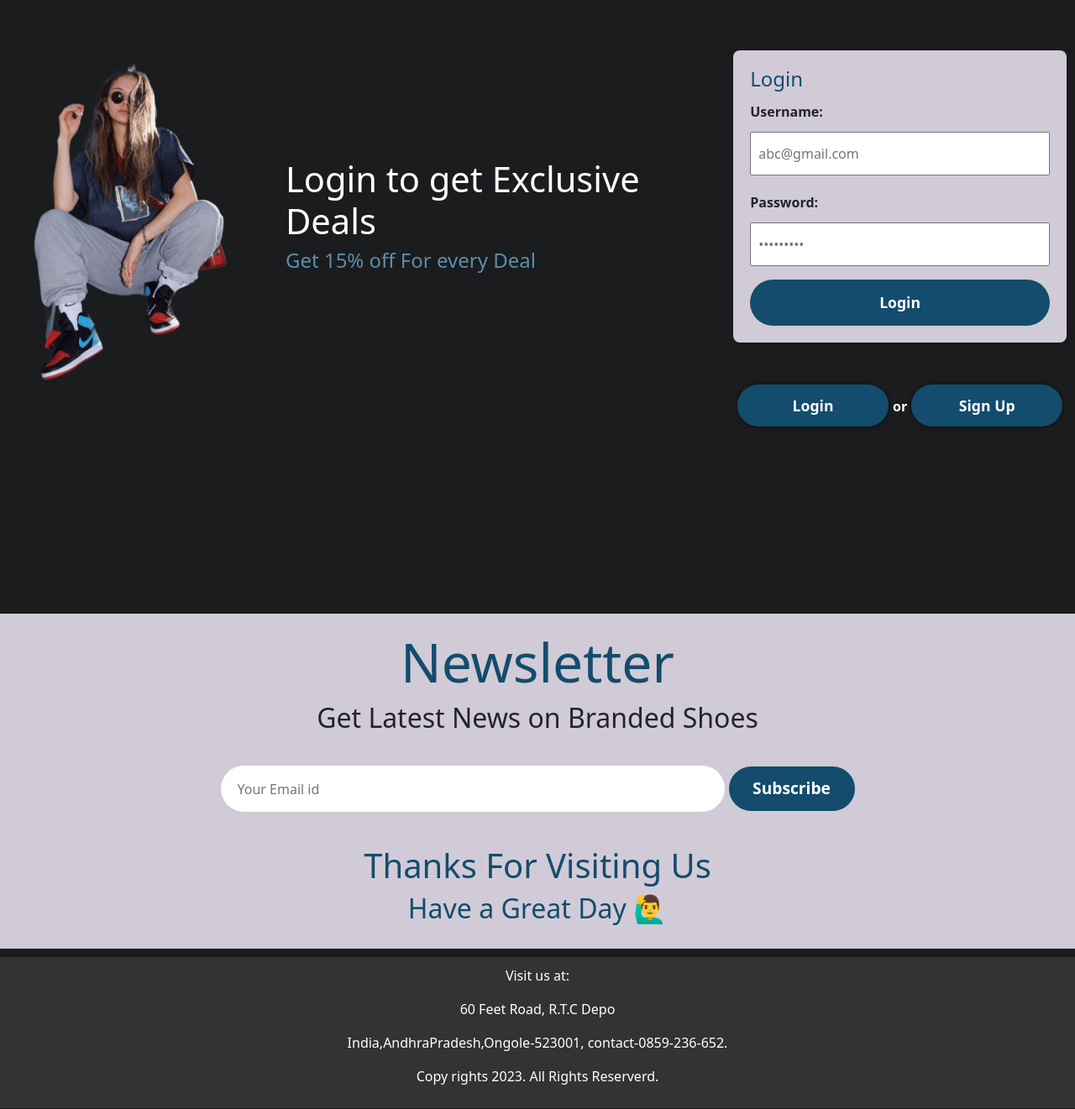
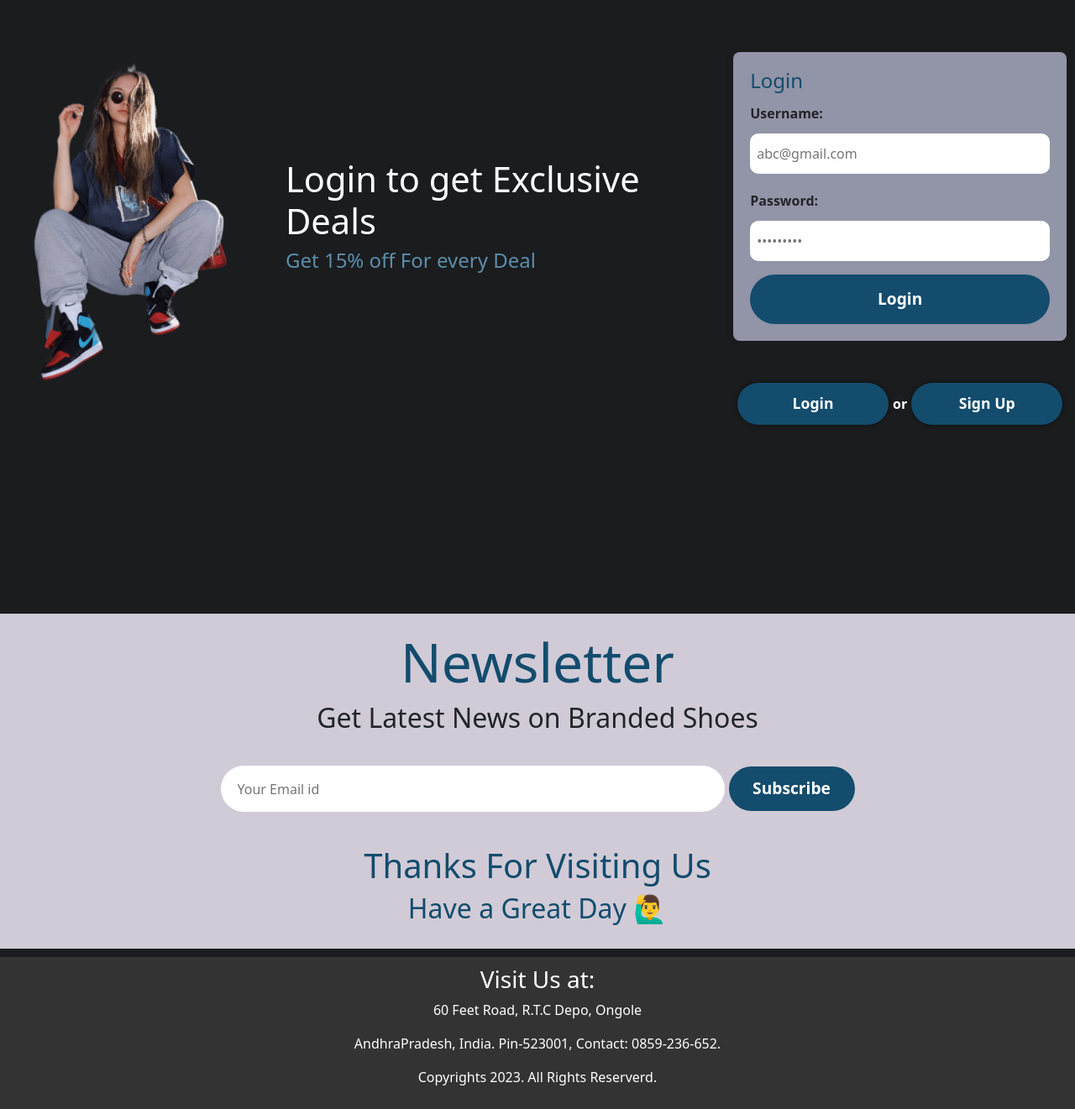
Before and after one commit to VeluruSumanvsn/ReactBatch10, a React (Create React App) app: page /Nikestore in a window 1280 px wide. Shown: the part 2591-3912 px from the top of the page at 84% size. Built offline with nearby package versions, Linux system fonts and the light colour scheme.

Commit message:
Changed Name and favicon

```diff
--- a/public/index.html
+++ b/public/index.html
@@ -2,7 +2,7 @@
 <html lang="en">
   <head>
     <meta charset="utf-8" />
-    <link rel="icon" href="%PUBLIC_URL%/favicon.ico" />
+    <link rel="icon" href="./RB10.ico" />
     <meta name="viewport" content="width=device-width, initial-scale=1" />
     <meta name="theme-color" content="#000000" />
     <link href="https://cdn.jsdelivr.net/npm/bootstrap@5.3.2/dist/css/bootstrap.min.css" rel="stylesheet" integrity="sha384-T3c6CoIi6uLrA9TneNEoa7RxnatzjcDSCmG1MXxSR1GAsXEV/Dwwykc2MPK8M2HN" crossorigin="anonymous">
@@ -27,7 +27,7 @@
       work correctly both with client-side routing and a non-root public URL.
       Learn how to configure a non-root public URL by running `npm run build`.
     -->
-    <title>React App</title>
+    <title>ReactBatch10</title>
   </head>
   <body>
     <noscript>You need to enable JavaScript to run this app.</noscript>
--- a/src/Components/Home/Home.css
+++ b/src/Components/Home/Home.css
@@ -3,23 +3,23 @@
   height: 100vh;
   place-items: center;
   position: relative;
+  padding-top: 30px;
 }
 
-
 .home-list{
+  padding: 0;
   list-style: none;
   display: flex;
   flex-direction: row;
   justify-content: space-evenly;
-  padding-top: 30px;
+}
 
-}
 .home-list li{
-  font-size: 1.9rem;
+  font-size: 1.8rem;
   background-color: transparent;
   box-shadow: 0 0 5px rgba(0,0,0,0.5);
   padding: 5px;
-  width: 140px;
+  width: 160px;
   height: 60px;
   text-align: center;
   font-weight: bold;
@@ -29,6 +29,7 @@
 .text-link {
   text-decoration: none;
   color: #37E4DE;
+
 }
 
 .components img{
--- a/src/Components/NikeStore/Address/Address.js
+++ b/src/Components/NikeStore/Address/Address.js
@@ -5,10 +5,10 @@ function Address() {
   return (
     <>
       <div className="address-bar">
-        <p>Visit us at:</p>
-        <p>60 Feet Road, R.T.C Depo</p>
-        <p>India,AndhraPradesh,Ongole-523001, contact-0859-236-652.</p>
-        <p>Copy rights 2023. All Rights Reserverd.</p>
+        <h3>Visit Us at:</h3>
+        <p>60 Feet Road, R.T.C Depo, Ongole</p>
+        <p>AndhraPradesh, India. Pin-523001, Contact: 0859-236-652.</p>
+        <p>Copyrights 2023. All Rights Reserverd.</p>
       </div>
     </>
   );
--- a/src/Components/NikeStore/Header.js
+++ b/src/Components/NikeStore/Header.js
@@ -6,7 +6,7 @@ import Address from './Address/Address';
 import Newsletter from './Newsletter/Newsletter';
 import NavbarHeader from './NavbarHeader/NavbarHeader';
 import Shop from './Shop/Shop';
-import Logo from "./Logo/Logo";
+import TYmsg from "./TYmsg/TYmsg";
 import Cart from './Cart/Cart';
 import "bootstrap/dist/css/bootstrap.min.css"
 
@@ -49,7 +49,7 @@ return (
     }
     <Loginbanner />
     <Newsletter />
-    <Logo />
+    <TYmsg />
     <Address />
     </>
 )
--- a/src/Components/NikeStore/Login/Login.css
+++ b/src/Components/NikeStore/Login/Login.css
@@ -3,7 +3,7 @@
   margin: auto;
   margin-top: 50px;
   margin-bottom: 50px;
-  background-color: rgb(209, 203, 215);
+  background-color: #9294A7;
   padding: 20px;
   border-radius: 8px;
   box-shadow: 0 0 10px rgba(0, 0, 0, 0.1);
@@ -23,6 +23,8 @@
   padding: 8px;
   margin-bottom: 16px;
   box-sizing: border-box;
+  border-radius: 10px;
+  border: none;
 }
 .login-container button {
   background-color: rgb(19, 76, 109);
@@ -32,7 +34,7 @@
   border-radius: 4px;
   cursor: pointer;
   width: 100%;
-  font-size: 1.1rem;
+  font-size: 1.2rem;
   font-weight: bold;
   border-radius: 50px;
 }
--- a/src/Components/NikeStore/Logo/Logo.js
+++ b/src/Components/NikeStore/TYmsg/TYmsg.js
@@ -1,8 +1,8 @@
 import React from "react";
-import "./Logo.css";
+import "./TYmsg.css";
 
 
-const Logo = () => {
+const TYmsg = () => {
   return (
     <>
       <div className="middle-content">
@@ -12,4 +12,4 @@ const Logo = () => {
     </>
   )
 }
-export default Logo;
+export default TYmsg;
```
Also changed, not shown: src/Components/NikeStore/TYmsg/TYmsg.css (renamed from src/Components/NikeStore/Logo/Logo.css), 2 other files (tests, documents, lock files or other folders).
